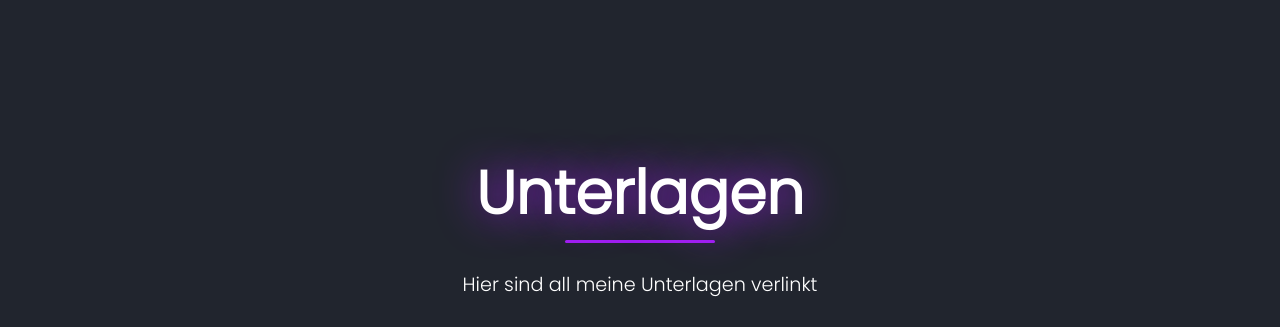
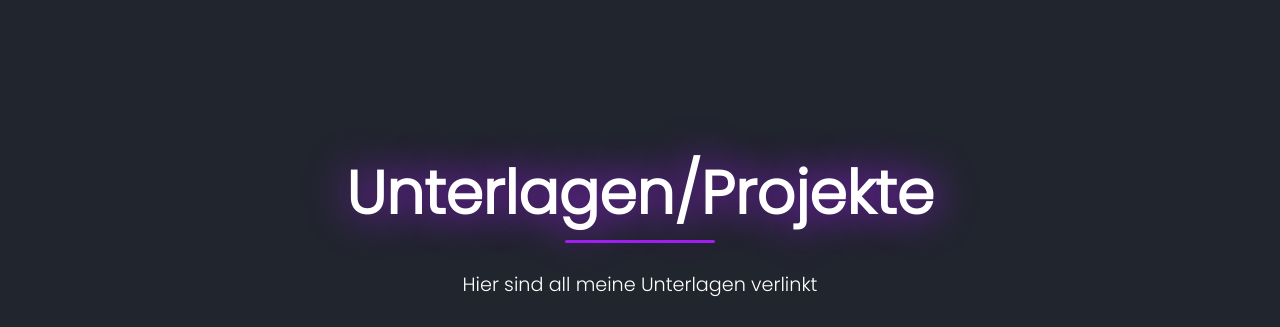
Before and after one commit to Gugulagil/porto, a plain HTML site: page Index.html in a window 1280 px wide. Shown: the part 822-1149 px from the top of the page. Drawn offline with nearby package versions, Linux system fonts and the light colour scheme.

Commit message:
Add files via upload

```diff
--- a/Index.html
+++ b/Index.html
@@ -60,7 +60,7 @@
 
 	  <!--───────────────Projects───────────────-->
 	  <div id="projects">
-		 <h3>Unterlagen<hr></h3>
+		 <h3>Unterlagen/Projekte<hr></h3>
           <p>Hier sind all meine Unterlagen verlinkt</p>
 		  <div class="work-box">
 		  <div class="work">
```
